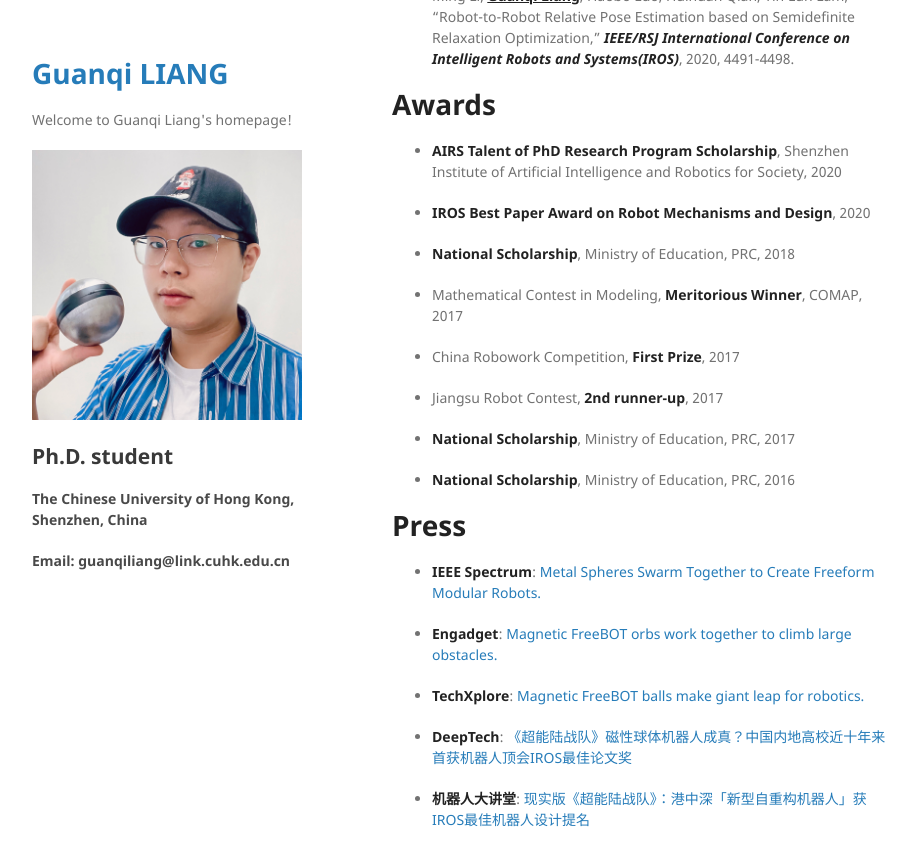
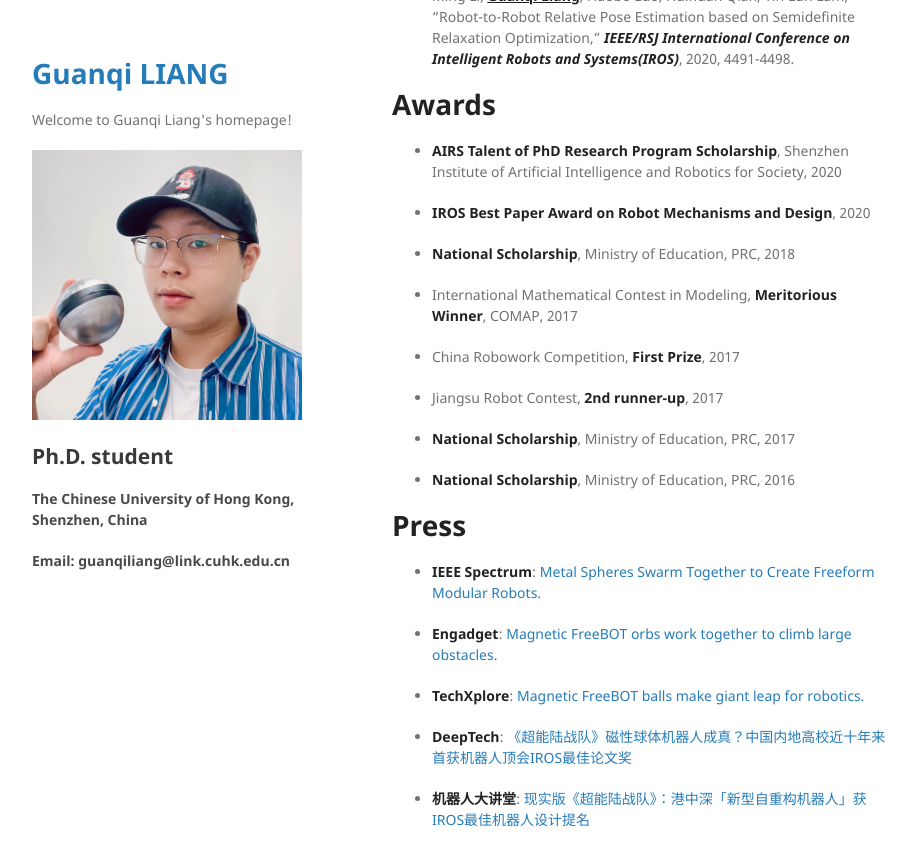
Before and after one commit to guanqiliang/guanqiliang.github.com, a Jekyll site: the page built from index.md, in a window 1280 px wide and 900 px high, scrolled down 1179 px. Shown: the top 866 px of the window, without its empty margins (178-1094 px from the left). Built offline with Jekyll 4.4.1, drawn with Linux system fonts in a browser that asks for light colours; our own code applies the rules of GitHub Pages for plain Markdown files.

Commit message:
Update index.md

```diff
--- a/index.md
+++ b/index.md
@@ -38,7 +38,7 @@ Hello, I am a 2nd year Ph.D student in Robotics and AI Lab, supervised by [Prof.
 
 * <strong>National Scholarship</strong>, Ministry of Education, PRC, 2018
 
-* Mathematical Contest in Modeling, <strong>Meritorious Winner</strong>, COMAP, 2017
+* International Mathematical Contest in Modeling, <strong>Meritorious Winner</strong>, COMAP, 2017
 
 * China Robowork Competition, <strong>First Prize</strong>, 2017
 
```
